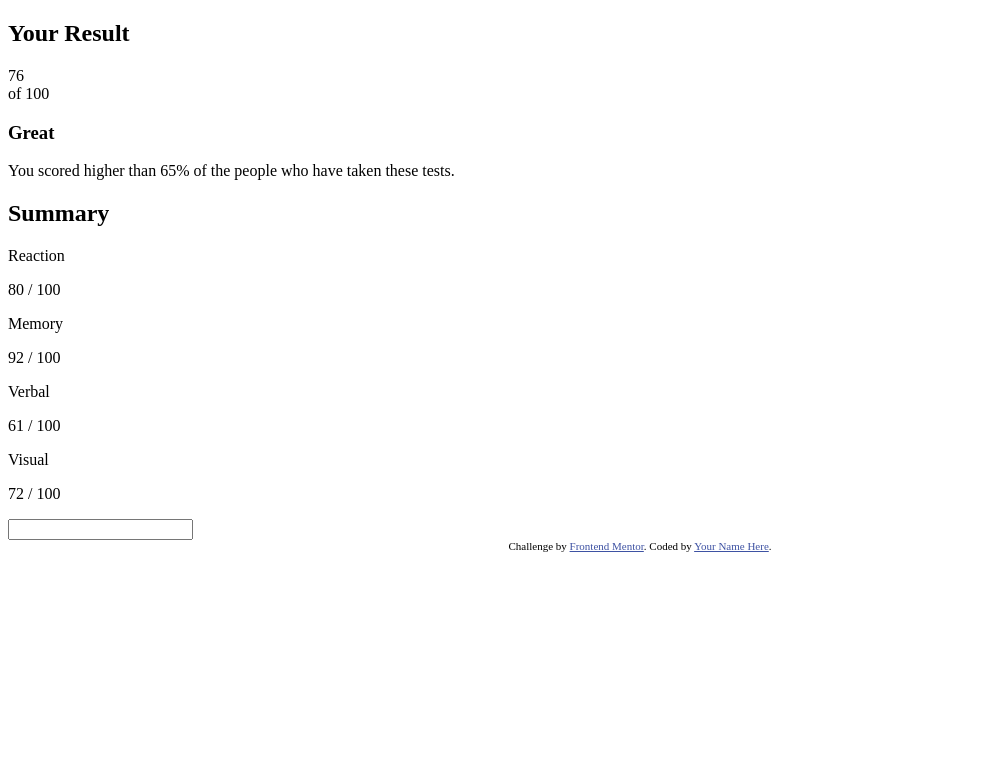
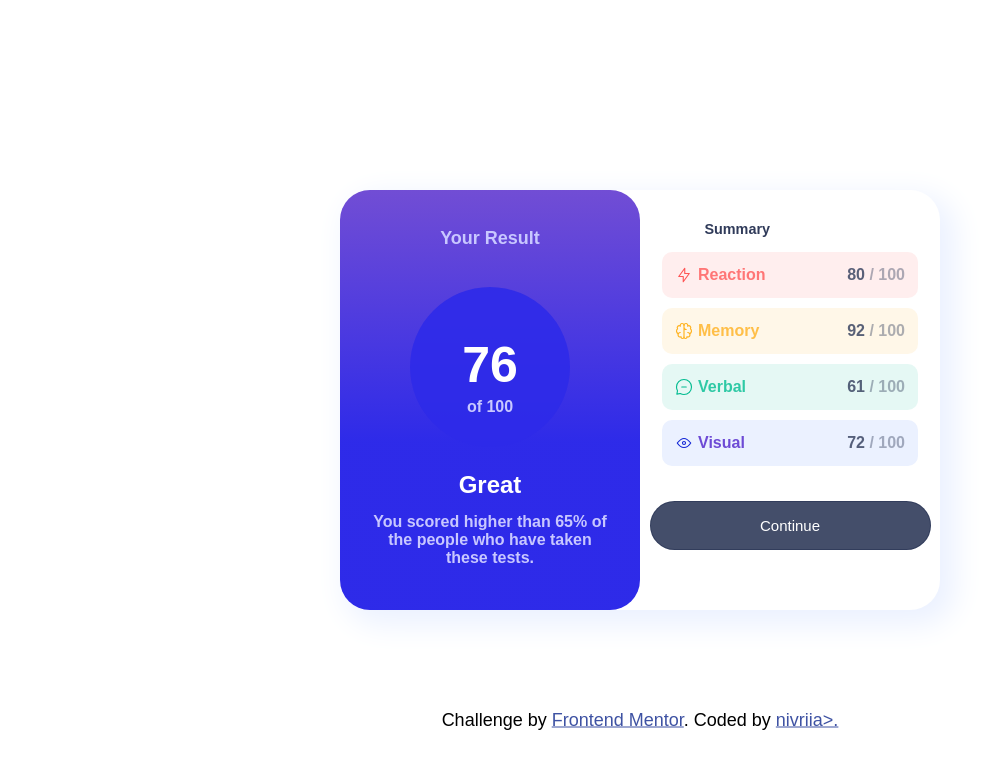
Before and after one commit to nivrii/results-summary-component-main, a plain HTML site: page index.html in a window 1280 px wide. Shown: the whole page, without its empty margins (0-1006 px from the left). Drawn offline with Linux system fonts and the light colour scheme.

Commit message:
Second commit

```diff
--- a/index.html
+++ b/index.html
@@ -1,75 +1,97 @@
 <!DOCTYPE html>
 <html lang="en">
   <head>
-  <meta charset="UTF-8">
-  <meta name="viewport" content="width=device-width, initial-scale=1.0"> <!-- displays site properly based on user's device -->
+    <meta charset="UTF-8" />
+    <meta name="viewport" content="width=device-width, initial-scale=1.0" />
+    <!-- displays site properly based on user's device -->
 
-  <link rel="icon" type="image/png" sizes="32x32" href="./assets/images/favicon-32x32.png">
+    <link
+      rel="icon"
+      type="image/png"
+      sizes="32x32"
+      href="./assets/images/favicon-32x32.png"
+    />
+
+    <link rel="stylesheet"  href="styles.css" />
+    <link rel="stylesheet"  media="screen and (max-width: 500px )" href="style.css" />
 
     <title>Frontend Mentor | Results summary component</title>
 
-  <!-- Feel free to remove these styles or customise in your own stylesheet 👍 -->
-  <style>
-    .attribution { font-size: 11px; text-align: center; }
-    .attribution a { color: hsl(228, 45%, 44%); }
-  </style>
   </head>
+
   <body>
+    <main>
       <div class="container">
-  <div class="square">
-      <h2>Your Result</h2>
+        <div class="square left">
+          <h3>Your Result</h3>
 
-    <div>
-      <p>76 <br>of 100</p>
+          <div class="round-div">
+            <h1>76</h1>
+            <p>of 100</p>
           </div>
 
-    <div>
-      <h3>Great</h3>
-      <p>You scored higher than 65% of the people who have taken these tests.</p>
+          <div class="below-round">
+            <p>Great</p>
+            <p>
+              You scored higher than 65% of the people who have taken these
+              tests.
+            </p>
           </div>
         </div>
 
-  <div class="square">
-    <h2>Summary</h2>
+        <div class="square right">
+          <h3>Summary</h3>
 
           <div class="box">
-      <div class="section1">
-        <p>Reaction</p>
+            <div class="section section1">
+              <img src="./assets/images/icon-reaction.svg"/>
+              <p class="c1">Reaction</p>
             </div>
-      <div class="section2">
-        <p>80 / 100</p>
+            <div class="section section2">
+              <p><span class="span1">80</span> <span class="span2">/ 100</span></p>
+            </div>
           </div>
 
           <div class="box">
-      <div class="section1">
-        <p>Memory</p>
+            <div class=" section section1">
+              <img src="./assets/images/icon-memory.svg"/>
+              <p class="c2">Memory</p>
             </div>
-      <div class="section2">
-        <p>92 / 100</p>
+            <div class="section section2">
+              <p><span class="span1">92</span> <span class="span2">/ 100</span></p>
+            </div>
           </div>
 
           <div class="box">
-      <div class="section1">
-        <p>Verbal</p>
+            <div class="section section1">
+              <img src="./assets/images/icon-verbal.svg"/>
+              <p class="c3">Verbal</p>
             </div>
-      <div class="section2">
-        <p>61 / 100</p>
+            <div class="section section2">
+              <p><span class="span1">61</span> <span class="span2">/ 100</span></p>
+            </div>
           </div>
 
           <div class="box">
-      <div class="section1">
-        <p>Visual</p>
+            <div class="section section1">
+              <img src="./assets/images/icon-visual.svg"/>
+              <p class="c4">Visual</p>
             </div>
-      <div class="section2">
-        <p>72 / 100</p>
+            <div class="section section2">
+              <p><Span class="span1">72</Span> <span class="span2">/ 100</span></p>
+            </div>
+          </div>
+          <input value="Continue" name="submit" />
         </div>
 
-    <Input name="Continue">
       </div>
 
       <div class="attribution">
-    Challenge by <a href="https://www.frontendmentor.io?ref=challenge" target="_blank">Frontend Mentor</a>.
-    Coded by <a href="#">Your Name Here</a>.
+        Challenge by
+        <a href="https://www.frontendmentor.io?ref=challenge" target="_blank"
+          >Frontend Mentor</a
+        >. Coded by <a href="https://github.com/nivrii">nivriia>.
       </div>
+    </main>
   </body>
 </html>
--- /dev/null
+++ b/style.css
@@ -0,0 +1,180 @@
+body{
+    margin: 0;
+    padding: 0;
+    box-sizing: border-box;
+}
+
+html{
+    font-family: "Hanken Grotesk", sans-serif;
+    font-size: 2em;
+}
+p{
+    font-size: 18px;
+    text-align: center;
+    font-weight: 600;
+}
+h1{
+    font-size: 50px;
+    font-weight: 800;
+    text-align: center;
+    color:hsl(0, 0%, 100%);
+}
+h3{
+    font-size: 18px;
+    font-weight: 700;
+    text-align: center;
+    color:hsl(241, 100%, 89%)
+}
+
+main{
+    display: flex;
+    flex-direction: column;
+    align-items: center;
+    justify-content: center;
+    background-color: hsl(0, 0%, 100%);
+    width: 100vw;
+    height: 100vh;
+}
+.container{
+    width: 100%;
+    height: 100%;
+    margin-top: -49px;
+    display: flex;
+    flex-direction: column;
+    justify-content: center;
+    align-items: center;
+    border-radius: 35px;
+    background-color:hsl(0, 0%, 100%);
+}
+.left{
+    width:100%;
+    height:45vh;
+    border-radius: 0 0 30px 30px;
+    background: linear-gradient(0deg,hsl(241, 81%, 54%) 40%,hsla(256, 72%, 46%, 0.8));
+}
+
+.container>.left>h3{
+    padding: 10px;
+}
+.round-div{
+    border-radius: 50%;
+    background-color:hsla(241, 81%, 54%,0.9);
+    width: 160px;
+    height: 160px;
+    margin:0 auto;
+    display: flex;
+    flex-direction: column;
+    align-items: center;
+    justify-content: center;
+}
+.round-div>p{
+    margin-top: 0;
+    color:hsl(241, 100%, 89%);
+    font-weight: 600;
+}
+.below-round{
+    width: 100%;
+    display: flex;
+    flex-direction: column;
+    align-items: center;
+    justify-content: center;
+}
+.below-round>p:nth-child(1){
+    margin-top: 30px;
+    font-size: 30px;
+    font-weight: 600;
+    text-align: center;
+    color:hsl(0, 0%, 100%)!important;
+}
+.below-round>p:nth-child(2){
+    padding:0 30px;
+    margin: -20px 0;
+    color:hsl(241, 100%, 89%);
+    word-wrap: normal;
+    font-size: 16px;
+    padding: 0 2em;
+}
+.right{
+    display: flex;
+    flex-direction: column;
+    align-items: center;
+    justify-content: center;
+    width: 100vw;
+    height: 55vh;
+    margin-bottom: -2.05em;
+}
+.right>h3{
+    color: hsl(224, 30%, 27%);
+    width:80%;
+    margin-left: -12em;
+    font-size: 0.45rem;
+}
+.box{
+    width: 80%;
+    display: flex;
+    flex-direction: row;
+    justify-content: space-between;
+    align-items: center;
+    margin:10px;
+    padding: 5px;
+    border-radius: 10px;
+}
+.box:nth-of-type(1){
+    background-color: hsla(0, 100%, 67%,0.1);
+}
+.box:nth-of-type(2){
+    background-color: hsla(39, 100%, 56%,0.1);
+}
+.box:nth-of-type(3){
+    background-color: hsla(166, 100%, 37%,0.1);
+}
+.box:nth-of-type(4){
+    background-color: hsl(221, 100%, 96%);
+}
+.section{
+    padding:0 10px;
+    margin:-5px 0;
+}
+.section1{
+    display: flex;
+    flex-direction: row;
+    align-items: center;
+}
+img{
+    margin-right: 5px;
+    width: 18px;
+    height: 18px;
+}
+.c1{
+    color:hsla(0, 100%, 67%,0.8);
+}
+.c2{
+    color: hsla(39, 100%, 56%,0.8);
+}
+.c3{
+    color: hsla(166, 100%, 37%,0.8);
+}
+.c4{
+    color: hsla(256, 72%, 46%, 0.8);
+}
+.span1{
+    color: hsla(224, 30%, 27%,0.8)
+}
+.span2{
+    color: hsla(224, 30%, 27%,0.4);
+}
+input{
+    width: 80%;
+    margin: 20px 0 30px 0;
+    padding: 20px 10px;
+    border-radius: 40px;
+    background-color: hsla(224, 30%, 27%, 0.9);
+    text-align: center;
+    color: hsl(0, 0%, 100%);
+    border: 1px solid hsla(224, 30%, 27%, 0.9);
+    font-size: 16px;
+    font-style: bold;
+}
+.attribution {
+    display: none;
+  }
--- /dev/null
+++ b/styles.css
@@ -0,0 +1,194 @@
+body{
+    margin: 0;
+    padding: 0;
+    box-sizing: border-box;
+}
+
+html{
+    font-family: "Hanken Grotesk", sans-serif;
+    font-size: 2em;
+}
+p{
+    font-size: 16px;
+    text-align: center;
+    font-weight: 600;
+}
+h1{
+    font-size: 50px;
+    font-weight: 800;
+    text-align: center;
+    color:hsl(0, 0%, 100%);
+}
+h3{
+    font-size: 18px;
+    font-weight: 700;
+    text-align: center;
+    color:hsl(241, 100%, 89%)
+}
+
+main{
+    display: flex;
+    flex-direction: column;
+    align-items: center;
+    justify-content: center;
+    background-color: hsl(0, 0%, 100%);
+    width: 100vw;
+    height: 100vh;
+}
+.container{
+    position: fixed;
+    top:50%;
+    left:50%;
+    transform: translate(-50%,-50%);
+    width: 600px;
+    height: 420px;
+    display: flex;
+    flex-direction: row;
+    justify-content: center;
+    align-items: center;
+    border-radius: 30px;
+    background-color:hsl(0, 0%, 100%);
+    box-shadow: 10px 10px 30px 5px hsl(221, 100%, 96%);
+}
+.square{
+    width:calc(600px / 2);
+    height: 100%;
+}
+.left{
+    left:0;
+    border-radius: 30px;
+    background: linear-gradient(0deg,hsl(241, 81%, 54%) 40%,hsla(256, 72%, 46%, 0.8));
+}
+
+.container>.left>h3{
+    padding: 20px;
+}
+.round-div{
+    border-radius: 50%;
+    background-color:hsla(241, 81%, 54%,0.9);
+    width: 160px;
+    height: 160px;
+    margin:0 auto;
+    display: flex;
+    flex-direction: column;
+    align-items: center;
+    justify-content: center;
+}
+.round-div>p{
+    margin-top: -30px;
+    color:hsl(241, 100%, 89%);
+    font-weight: 600;
+}
+.below-round{
+    width: 100%;
+    display: flex;
+    flex-direction: column;
+    align-items: center;
+    justify-content: center;
+}
+.below-round>p:nth-child(1){
+    padding-top:0;
+    font-size: 24px;
+    font-weight: 600;
+    text-align: center;
+    color:hsl(0, 0%, 100%)!important;
+}
+.below-round>p:nth-child(2){
+    padding:0 30px;
+    margin-top: -10px;
+    color:hsl(241, 100%, 89%);
+    word-wrap: normal;
+}
+.right{
+    right:0;
+    display: flex;
+    flex-direction: column;
+    align-items: center;
+    justify-content: center;
+}
+.right>h3{
+    color: hsl(224, 30%, 27%);
+    margin:0 0 10px -3.3rem;
+    font-size: 0.45rem;
+}
+.box{
+    width: 250px;
+    display: flex;
+    flex-direction: row;
+    justify-content: space-between;
+    align-items: center;
+    margin:5px 30px;
+    padding: 3px;
+    border-radius: 10px;
+}
+.box:nth-of-type(1){
+    background-color: hsla(0, 100%, 67%,0.1);
+}
+.box:nth-of-type(2){
+    background-color: hsla(39, 100%, 56%,0.1);
+}
+.box:nth-of-type(3){
+    background-color: hsla(166, 100%, 37%,0.1);
+}
+.box:nth-of-type(4){
+    background-color: hsl(221, 100%, 96%);
+}
+.section{
+    padding:0 10px;
+    margin:-5px 0;
+}
+.section1{
+    display: flex;
+    flex-direction: row;
+    align-items: center;
+}
+img{
+    margin-right: 5px;
+    width: 18px;
+    height: 18px;
+}
+.c1{
+    color:hsla(0, 100%, 67%,0.8);
+}
+.c2{
+    color: hsla(39, 100%, 56%,0.8);
+}
+.c3{
+    color: hsla(166, 100%, 37%,0.8);
+}
+.c4{
+    color: hsla(256, 72%, 46%, 0.8);
+}
+.span1{
+    color: hsla(224, 30%, 27%,0.8)
+}
+.span2{
+    color: hsla(224, 30%, 27%,0.4);
+}
+input{
+    margin: 30px;
+    padding: 15px 40px;
+    border-radius: 40px;
+    background-color: hsla(224, 30%, 27%, 0.9);
+    text-align: center;
+    color: hsl(0, 0%, 100%);
+    border: 1px solid hsla(224, 30%, 27%, 0.9);
+    font-size: 15px;
+    font-style: bold;
+}
+input:hover{
+    background: linear-gradient(0deg,hsl(241, 81%, 54%) 40%,hsla(256, 72%, 46%, 0.8));
+    cursor: pointer;
+}
+.attribution {
+    font-size: 11px;
+    text-align: center;
+    position: fixed;
+    top:90%;
+    left:50%;
+    transform: translate(-50%,-50%);
+    font-size: 18px;
+  }
+.attribution a {
+    color: hsla(228, 45%, 44%)
+}
```
Lines whose indentation alone changed are shown as unchanged.
